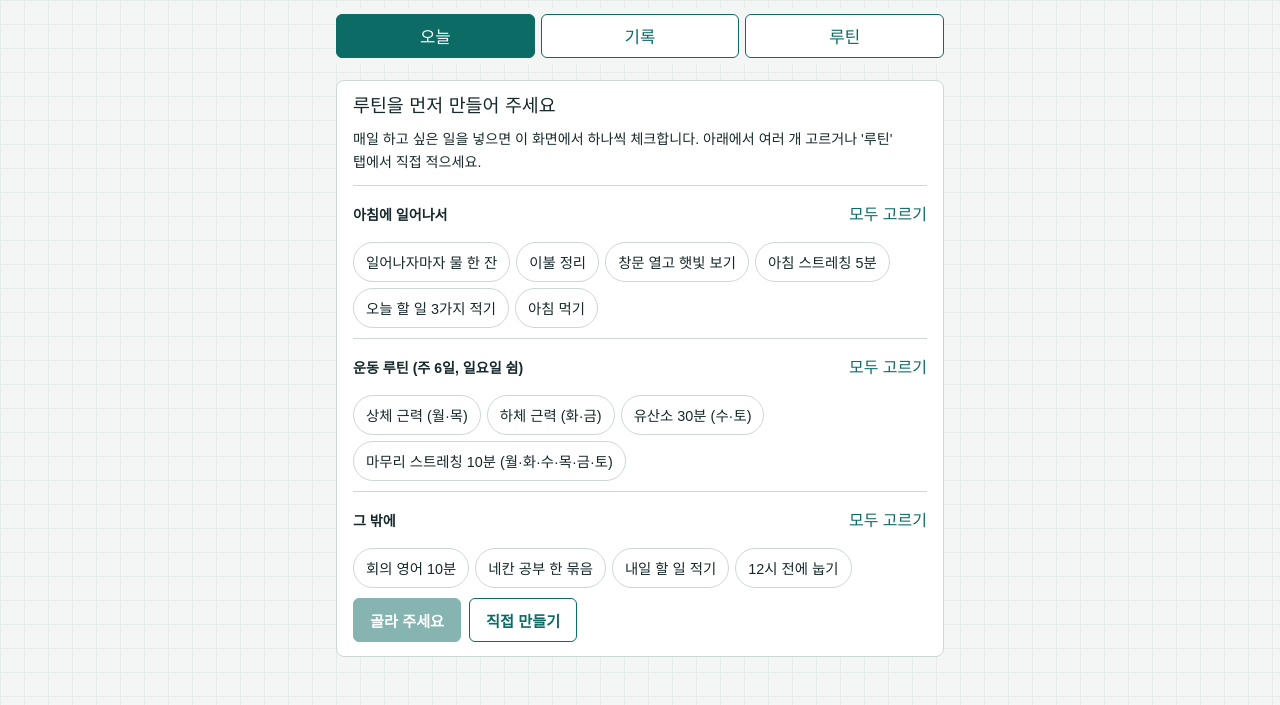
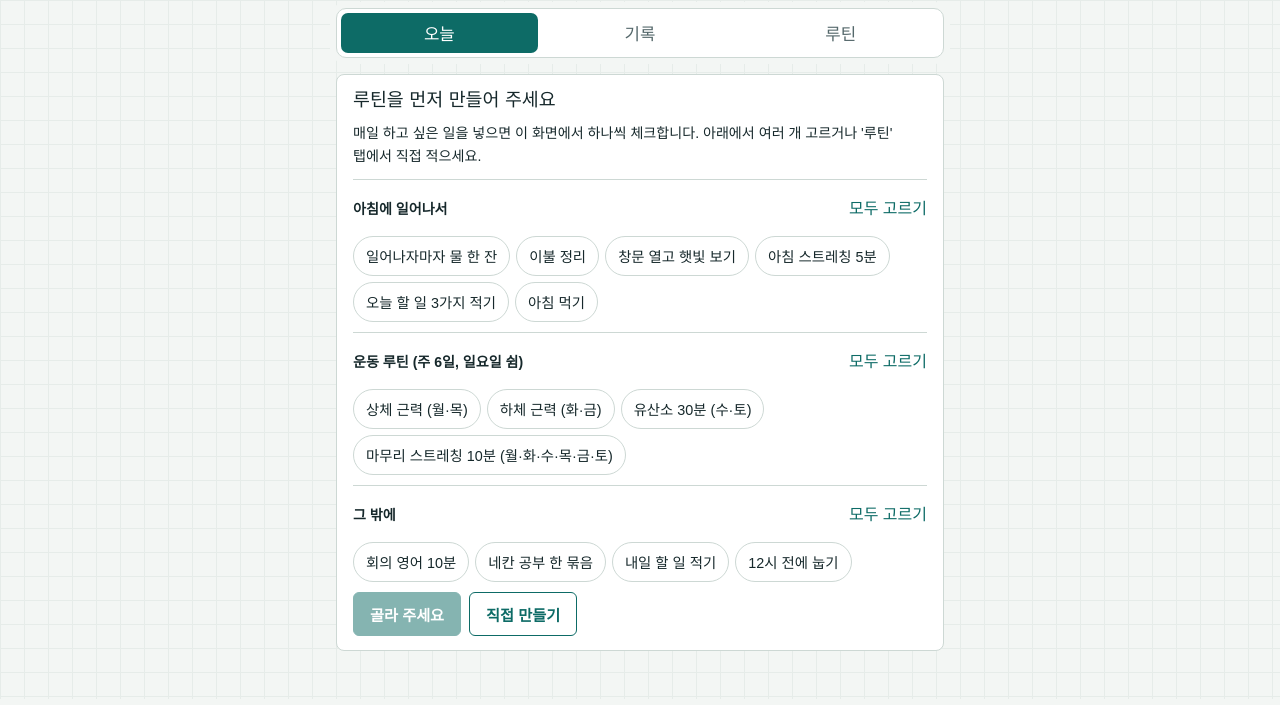
Before and after one commit to kds825/nekan-study, a plain HTML site: page apps/routine/index.html in a window 1280 px wide. Shown: the part 120-825 px from the top of the page. Drawn offline with Linux system fonts and the light colour scheme; a web font is replaced by a local one.

Commit message:
하루 루틴 디자인: 위쪽 탭을 한 묶음 안에서 고른 칸만 칠하는 모양으로
Co-Authored-By: Claude Opus 5.5 <noreply@anthropic.com>

```diff
--- a/apps/routine/index.html
+++ b/apps/routine/index.html
@@ -51,8 +51,10 @@ a { color: var(--accent); }
 .head { display: flex; flex-direction: column; gap: 2px; }
 .head .back { min-height: 32px; align-self: flex-start; font-size: .92rem; }
 .head h1 { font-size: 1.85rem; }
-.tabs { display: grid; grid-template-columns: repeat(3, 1fr); gap: 6px; position: sticky; top: 0; z-index: 3; background: var(--bg); padding-block: 6px; }
-.tabs button { min-height: 44px; border-radius: 6px; border: 1.5px solid var(--accent); background: var(--surface); color: var(--accent); font: 400 1.05rem var(--display); cursor: pointer; }
+/* 탭: 한 묶음 안에서 고른 칸만 칠한다. 위로 붙어 따라온다. */
+.tabs { display: grid; grid-template-columns: repeat(3, 1fr); gap: 4px; position: sticky; top: 6px; z-index: 3; padding: 4px; background: var(--surface); border: 1.5px solid var(--line); border-radius: 10px; box-shadow: 0 0 0 6px var(--bg); }
+.tabs button { min-height: 40px; border-radius: 7px; border: 0; background: transparent; color: var(--muted); font: 400 1.05rem var(--display); cursor: pointer; }
+.tabs button:hover { color: var(--accent); }
 .tabs button[aria-current="page"] { background: var(--accent); color: var(--accent-ink); }
 .card { padding: 14px 16px; background: var(--surface); border: 1.5px solid var(--line); border-radius: 8px; display: flex; flex-direction: column; gap: 10px; }
 input, textarea { width: 100%; font: inherit; color: var(--fg); background: var(--bg); border: 1.5px solid var(--line); border-radius: 6px; padding: 10px 12px; min-height: 44px; }
```
